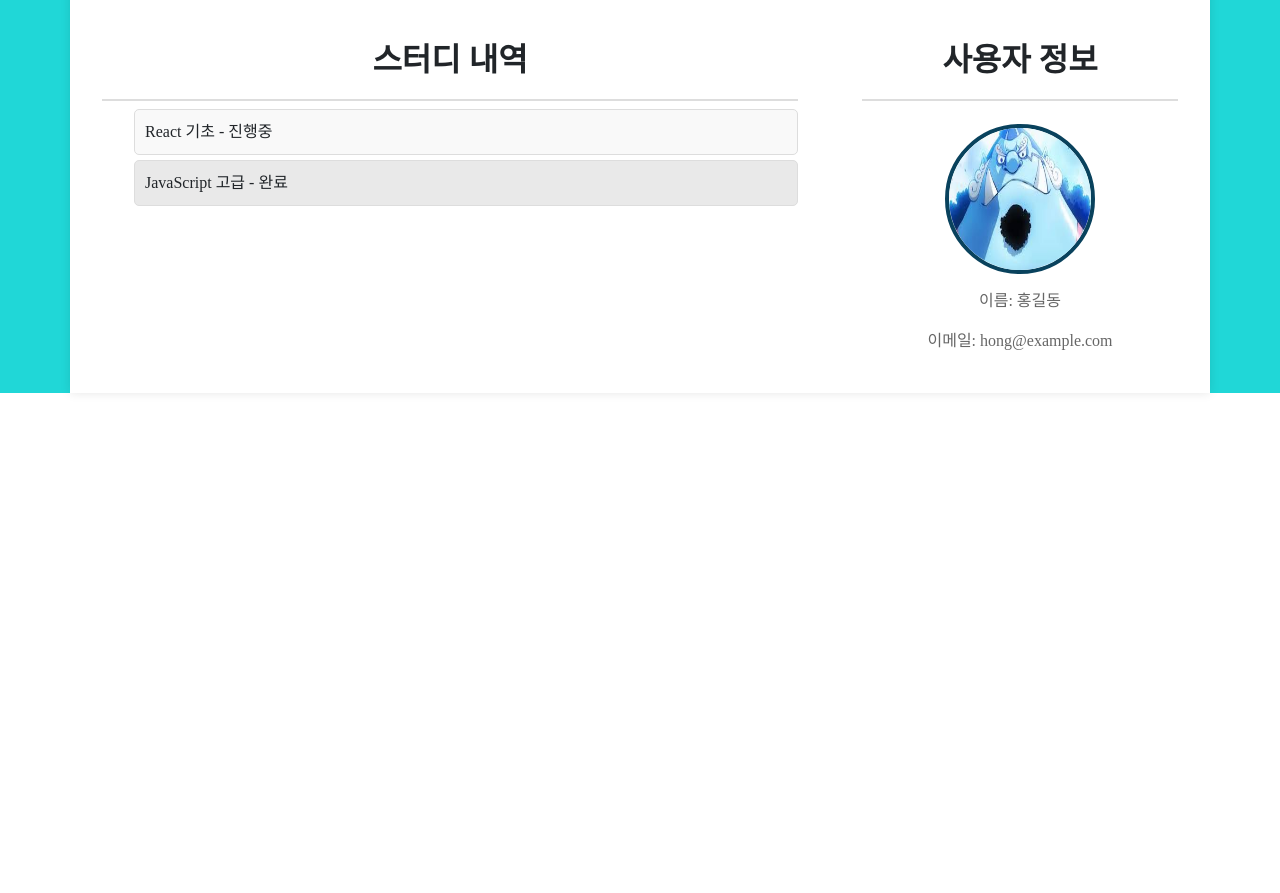
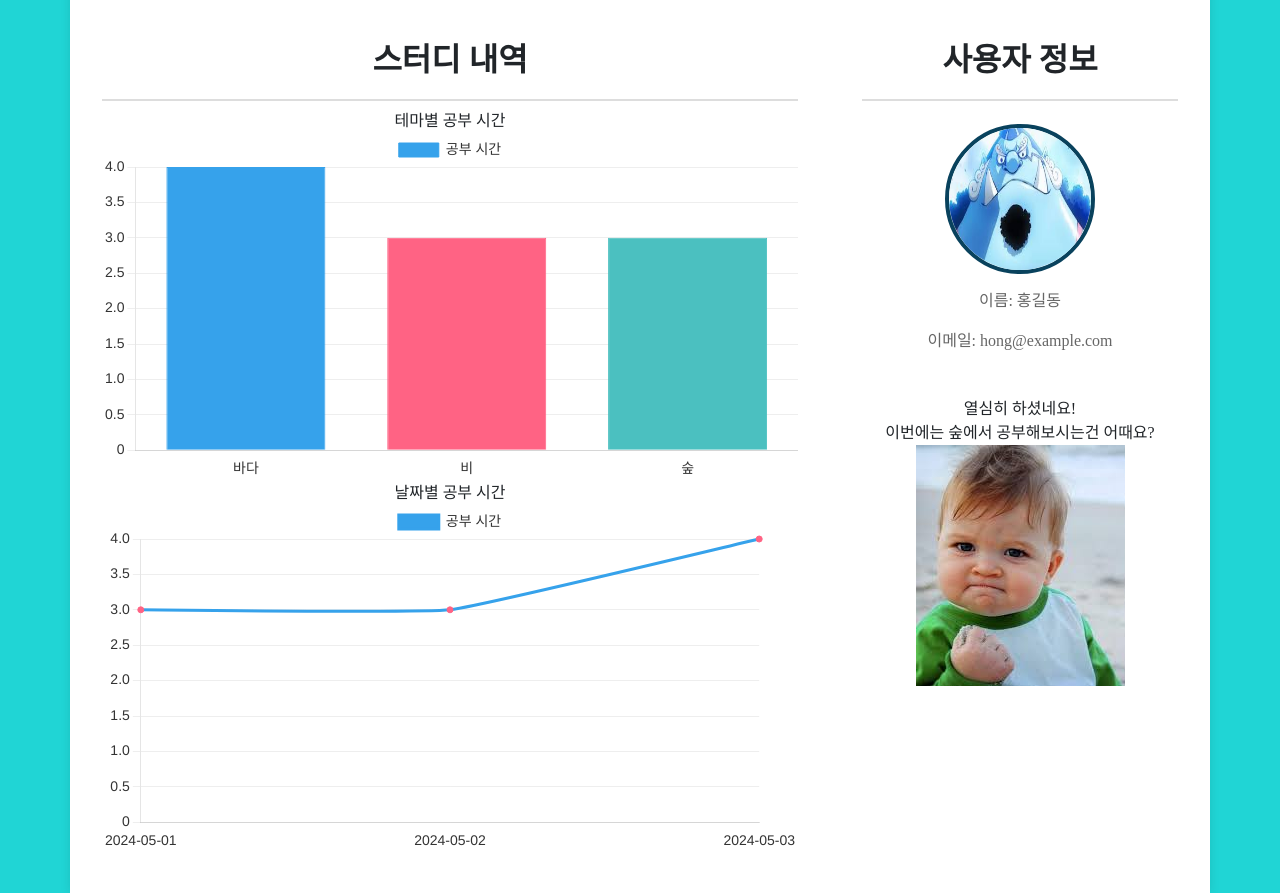
Before and after one commit to jinbepirate/haehyup-front, a React (Vite) app: page /mypage in a window 1280 px wide. Shown: the part 163-1056 px from the top of the page. Before the commit the page ends 800 px from the top, so only its background shows below. Built offline with nearby package versions, Linux system fonts and the light colour scheme; a web font is replaced by a local one.

Commit message:
feat: 마이페이지 chart 디자인 및 추가

```diff
--- a/package.json
+++ b/package.json
@@ -26,6 +26,8 @@
 
     "bootstrap": "^5.3.3",
 
+    "chart.js": "^4.4.3",
+
     "localforage": "^1.10.0",
 
     "match-sorter": "^6.3.4",
@@ -37,6 +39,8 @@
     "react-bootstrap": "^2.10.2",
 
     "react-bootstrap-icons": "^1.11.4",
+
+    "react-chartjs-2": "^5.2.0",
 
     "react-dom": "^18.2.0",
 
--- a/src/routes/board/mypage/mypage.jsx
+++ b/src/routes/board/mypage/mypage.jsx
@@ -1,7 +1,32 @@
 import React, { useState, useEffect } from "react";
 import { Container, Row, Col, Image } from "react-bootstrap";
+import { Bar, Line } from "react-chartjs-2";
+import {
+  Chart as ChartJS,
+  CategoryScale,
+  LinearScale,
+  BarElement,
+  PointElement,
+  LineElement,
+  Title,
+  Tooltip,
+  Legend,
+} from "chart.js";
 import "./mypage.css";
 import MyNavbar from "../../../components/MyNavbar/MyNavbar";
+
+// Chart.js 등록
+ChartJS.register(
+  CategoryScale,
+  LinearScale,
+  BarElement,
+  PointElement,
+  LineElement,
+  Title,
+  Tooltip,
+  Legend
+);
+
 const MyPage = () => {
   // 사용자 정보와 스터디 리스트를 상태로 관리
   const [userInfo, setUserInfo] = useState({
@@ -18,11 +43,65 @@ const MyPage = () => {
       name: "홍길동",
       email: "hong@example.com",
       studyList: [
-        { id: 1, title: "React 기초", status: "진행중" },
-        { id: 2, title: "JavaScript 고급", status: "완료" },
+        { id: 1, title: "바다", date: "2024-05-01", hours: 2 },
+        { id: 2, title: "비", date: "2024-05-01", hours: 1 },
+        { id: 3, title: "숲", date: "2024-05-02", hours: 3 },
+        { id: 4, title: "바다", date: "2024-05-03", hours: 2 },
+        { id: 5, title: "비", date: "2024-05-03", hours: 2 },
       ],
     });
   }, []);
+
+  // 공부 테마별 총 공부 시간을 계산하는 함수
+  const getBarChartData = () => {
+    const themes = ["바다", "비", "숲"];
+    const themeHours = themes.map((theme) =>
+      userInfo.studyList
+        .filter((study) => study.title === theme)
+        .reduce((sum, study) => sum + study.hours, 0)
+    );
+
+    return {
+      labels: themes,
+      datasets: [
+        {
+          label: "공부 시간",
+          data: themeHours,
+          backgroundColor: ["#36A2EB", "#FF6384", "#4BC0C0"],
+          borderColor: ["#36A2EB", "#FF6384", "#4BC0C0"],
+          borderWidth: 1,
+        },
+      ],
+    };
+  };
+
+  // 날짜별 총 공부 시간을 계산하는 함수
+  const getLineChartData = () => {
+    const dates = [...new Set(userInfo.studyList.map((study) => study.date))];
+    const dateHours = dates.map((date) =>
+      userInfo.studyList
+        .filter((study) => study.date === date)
+        .reduce((sum, study) => sum + study.hours, 0)
+    );
+
+    return {
+      labels: dates,
+      datasets: [
+        {
+          label: "공부 시간",
+          data: dateHours,
+          fill: false,
+          borderColor: "#36A2EB",
+          backgroundColor: "#36A2EB",
+          tension: 0.1,
+          pointBackgroundColor: "#FF6384",
+          pointBorderColor: "#FF6384",
+          pointHoverBackgroundColor: "#FF6384",
+          pointHoverBorderColor: "#FF6384",
+        },
+      ],
+    };
+  };
 
   return (
     <>
@@ -38,13 +117,134 @@ const MyPage = () => {
               <h2>
                 <b>스터디 내역</b>
               </h2>
-              <ul>
-                {userInfo.studyList.map((study) => (
-                  <li key={study.id}>
-                    {study.title} - {study.status}
-                  </li>
-                ))}
-              </ul>
+              <div className="chart-container">
+                <div className="chart-title">테마별 공부 시간</div>
+                <Bar
+                  data={getBarChartData()}
+                  options={{
+                    responsive: true,
+                    plugins: {
+                      legend: {
+                        position: "top",
+                        labels: {
+                          font: {
+                            size: 14,
+                          },
+                          color: document.querySelector(".chart-legend")
+                            ? getComputedStyle(
+                                document.querySelector(".chart-legend")
+                              ).color
+                            : "#333",
+                        },
+                      },
+                      title: {
+                        display: false,
+                      },
+                    },
+                    scales: {
+                      x: {
+                        grid: {
+                          display: false,
+                        },
+                        ticks: {
+                          font: {
+                            size: 14,
+                          },
+                          color: document.querySelector(".chart-ticks")
+                            ? getComputedStyle(
+                                document.querySelector(".chart-ticks")
+                              ).color
+                            : "#333",
+                        },
+                      },
+                      y: {
+                        beginAtZero: true,
+                        grid: {
+                          color: document.querySelector(".chart-grid")
+                            ? getComputedStyle(
+                                document.querySelector(".chart-grid")
+                              ).color
+                            : "rgba(200, 200, 200, 0.3)",
+                        },
+                        ticks: {
+                          font: {
+                            size: 14,
+                          },
+                          color: document.querySelector(".chart-ticks")
+                            ? getComputedStyle(
+                                document.querySelector(".chart-ticks")
+                              ).color
+                            : "#333",
+                        },
+                      },
+                    },
+                  }}
+                />
+              </div>
+              <div className="chart-container">
+                <div className="chart-title">날짜별 공부 시간</div>
+                <Line
+                  data={getLineChartData()}
+                  options={{
+                    responsive: true,
+                    plugins: {
+                      legend: {
+                        position: "top",
+                        labels: {
+                          font: {
+                            size: 14,
+                          },
+                          color: document.querySelector(".chart-legend")
+                            ? getComputedStyle(
+                                document.querySelector(".chart-legend")
+                              ).color
+                            : "#333",
+                        },
+                      },
+                      title: {
+                        display: false,
+                      },
+                    },
+                    scales: {
+                      x: {
+                        grid: {
+                          display: false,
+                        },
+                        ticks: {
+                          font: {
+                            size: 14,
+                          },
+                          color: document.querySelector(".chart-ticks")
+                            ? getComputedStyle(
+                                document.querySelector(".chart-ticks")
+                              ).color
+                            : "#333",
+                        },
+                      },
+                      y: {
+                        beginAtZero: true,
+                        grid: {
+                          color: document.querySelector(".chart-grid")
+                            ? getComputedStyle(
+                                document.querySelector(".chart-grid")
+                              ).color
+                            : "rgba(200, 200, 200, 0.3)",
+                        },
+                        ticks: {
+                          font: {
+                            size: 14,
+                          },
+                          color: document.querySelector(".chart-ticks")
+                            ? getComputedStyle(
+                                document.querySelector(".chart-ticks")
+                              ).color
+                            : "#333",
+                        },
+                      },
+                    },
+                  }}
+                />
+              </div>
             </section>
           </Col>
           <Col xs={12} md={4}>
@@ -55,12 +255,18 @@ const MyPage = () => {
 
               <Image
                 className="profile"
-                src="src\img\jinbe.jpeg"
+                src="src/img/jinbe.jpeg"
                 roundedCircle
               />
 
               <p>이름: {userInfo.name}</p>
               <p>이메일: {userInfo.email}</p>
+            </section>
+            <section>
+              <br></br>
+              <div>열심히 하셨네요!</div>
+              <div>이번에는 숲에서 공부해보시는건 어때요?</div>
+              <img src="src\img\cheer.jpeg" alt="cheer" />
             </section>
           </Col>
         </Row>
```
Also changed, not shown: src/img/cheer.jpeg (added), 1 other file (tests, documents, lock files or other folders).
